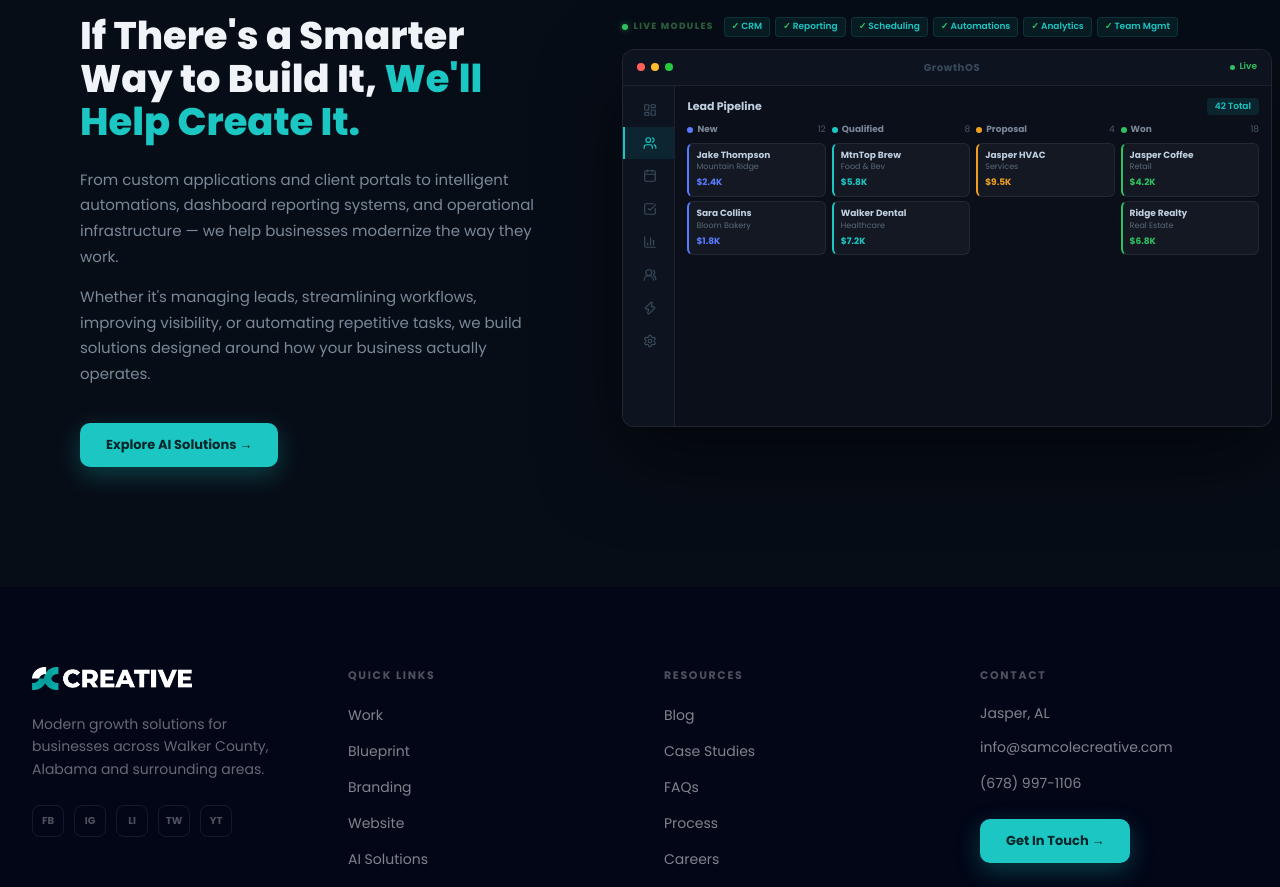
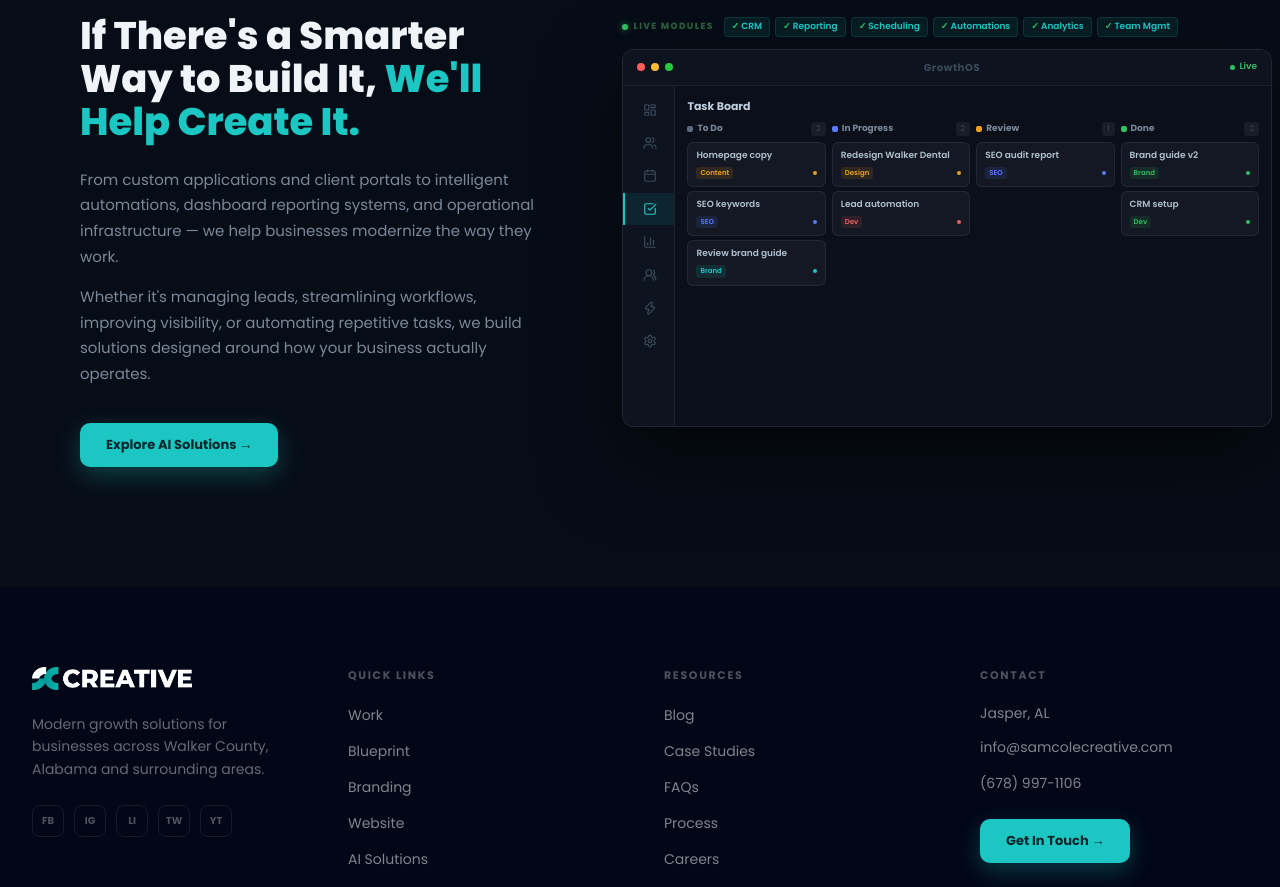
Before and after one commit to 4samcole1/sc-creative, a Next.js app: page / in a window 1280 px wide. Shown: the part 3980-4867 px from the top of the page. Built offline with nearby package versions, Linux system fonts and the light colour scheme.

Commit message:
GrowthOS: speed up auto-cycle to 1.8s

```diff
--- a/src/components/sections/Systems.tsx
+++ b/src/components/sections/Systems.tsx
@@ -376,7 +376,7 @@ function GrowthOS() {
         const idx = ids.indexOf(prev)
         return ids[(idx + 1) % ids.length]
       })
-    }, 4000)
+    }, 1800)
     return () => clearInterval(timer)
   }, [paused])
 
```
